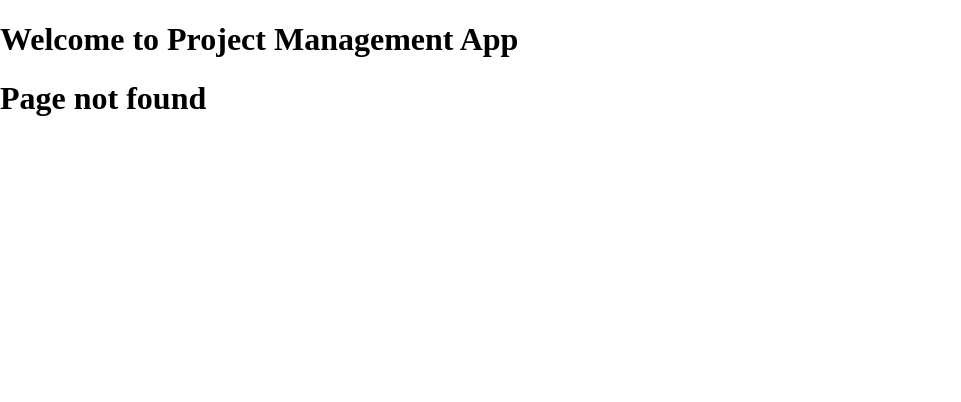
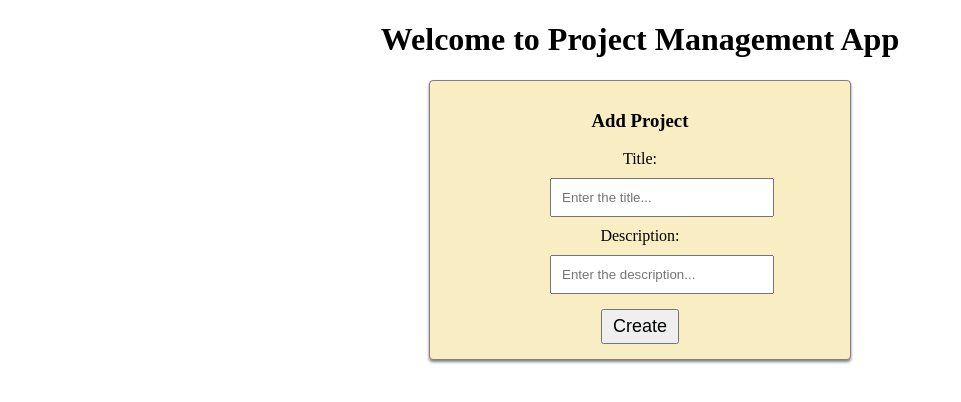
Before and after one commit to PauSerranoHerraiz/react-project-management, a React (Vite) app: page /projects/create in a window 1280 px wide. Before the commit this address had no page. Shown: the top 402 px of the page, without its empty margins (0-961 px from the left). Built offline with nearby package versions, Linux system fonts and the light colour scheme.

Commit message:
feat:implement forms

```diff
--- a/package.json
+++ b/package.json
@@ -10,6 +10,7 @@
     "preview": "vite preview"
   },
   "dependencies": {
+    "axios": "^1.13.2",
     "react": "^19.2.0",
     "react-dom": "^19.2.0",
     "react-router-dom": "^7.10.1"
--- a/src/App.jsx
+++ b/src/App.jsx
@@ -2,6 +2,7 @@
 import HomePage from "./pages/HomePage";
 import ProjectListPage from "./pages/ProjectListPage";
 import Navbar from "./components/Navbar";
+import CreateProjectPage from "./pages/CreateProjectPage";
 
 
 function App() {
@@ -13,6 +14,7 @@
       <Routes>
         <Route path="/" element={<HomePage />} />
         <Route path="/projects" element={<ProjectListPage />} />
+        <Route path="/projects/create" element={<CreateProjectPage />} />
         <Route path="*" element={<h1>Page not found</h1>} />
       </Routes>
 
--- /dev/null
+++ b/src/components/Loader.css
@@ -0,0 +1,20 @@
+.loader {
+    width: 48px;
+    height: 48px;
+    border: 5px solid #222;
+    border-bottom-color: transparent;
+    border-radius: 50%;
+    display: inline-block;
+    box-sizing: border-box;
+    animation: rotation 1s linear infinite;
+}
+
+@keyframes rotation {
+    0% {
+        transform: rotate(0deg);
+    }
+
+    100% {
+        transform: rotate(360deg);
+    }
+}
--- /dev/null
+++ b/src/components/Loader.jsx
@@ -0,0 +1,7 @@
+import "./Loader.css"
+
+function Loader() {
+    return <span className="loader"></span>
+}
+
+export default Loader
--- /dev/null
+++ b/src/config/api.js
@@ -0,0 +1 @@
+export const BASE_URL = "https://project-management-api.edu.ironhack.com"
--- a/src/index.css
+++ b/src/index.css
@@ -1,6 +1,7 @@
 
 body {
   margin: 0;
+  text-align: center;
 }
 
 a {
@@ -53,7 +54,7 @@
   margin: 0 auto;
   margin-bottom: 20px;
   background: #94a7c8;
-  border-radius: 4px;
+  border-radius: 12px;
 }
 
 .ProjectCard h3::after {
--- /dev/null
+++ b/src/pages/CreateProjectPage.jsx
@@ -0,0 +1,72 @@
+import { useState } from "react";
+import axios from "axios";
+import { useNavigate } from "react-router-dom";
+import { BASE_URL } from "../config/api";
+
+function CreateProjectPage() {
+
+    const [title, setTitle] = useState("")
+    const [description, setDescription] = useState("")
+
+    const navigate = useNavigate()
+
+    const handleSubmit = (e) => {
+        e.preventDefault()
+
+        const newProject = {
+            title: title,
+            description: description,
+        }
+
+       axios.post(`${BASE_URL}/projects`, newProject)
+            .then((response) => {
+                console.log("success!");
+                console.log(response);
+                navigate("/projects")
+            })
+            .catch((e) => {
+                console.log(e)
+            })
+    }
+
+    return (
+        <>
+            <div className="CreateProjectPage">
+                <h3>Add Project</h3>
+
+                <form onSubmit={handleSubmit}>
+
+                    <label>
+                        Title:
+                        <input
+                            type="text"
+                            name="title"
+                            placeholder="Enter the title..."
+                            required
+                            value={title}
+                            onChange={(e) => { setTitle(e.target.value) }}
+                        />
+                    </label>
+
+                    <label>
+                        Description:
+                        <input
+                            type="text"
+                            name="description"
+                            placeholder="Enter the description..."
+                            required
+                            value={description}
+                            onChange={(e) => { setDescription(e.target.value) }}
+                        />
+                    </label>
+
+                    <button>Create</button>
+
+                </form>
+
+            </div>
+        </>
+    )
+}
+
+export default CreateProjectPage
--- a/src/pages/ProjectListPage.jsx
+++ b/src/pages/ProjectListPage.jsx
@@ -1,9 +1,39 @@
+import axios from "axios";
+import { useEffect, useState } from "react";
+
+import Loader from "../components/Loader";
+import { BASE_URL } from "../config/api";
+
 
 function ProjectListPage() {
+
+    const [projects, setProjects] = useState(null)
+
+    useEffect(() => {
+        axios.get(BASE_URL + "/projects")
+            .then((response) => {
+                setProjects(response.data)
+            })
+            .catch(e => console.log("Error getting projects from the API", e))
+    }, [])
+
+    if (projects === null) {
+        return <Loader />
+    }
 
     return (
         <div>
             <h1>Project List Page</h1>
+            <h2>Number of projects: {projects.length}</h2>
+
+            {projects.map((projectObj) => {
+                return (
+                    <div className="card" key={projectObj.id}>
+                        <h3>{projectObj.title}</h3>
+                        <p>{projectObj.description}</p>
+                    </div>
+                )
+            })}
         </div>
     );
 }
```
Also changed, not shown: 1 other file (tests, documents, lock files or other folders).
